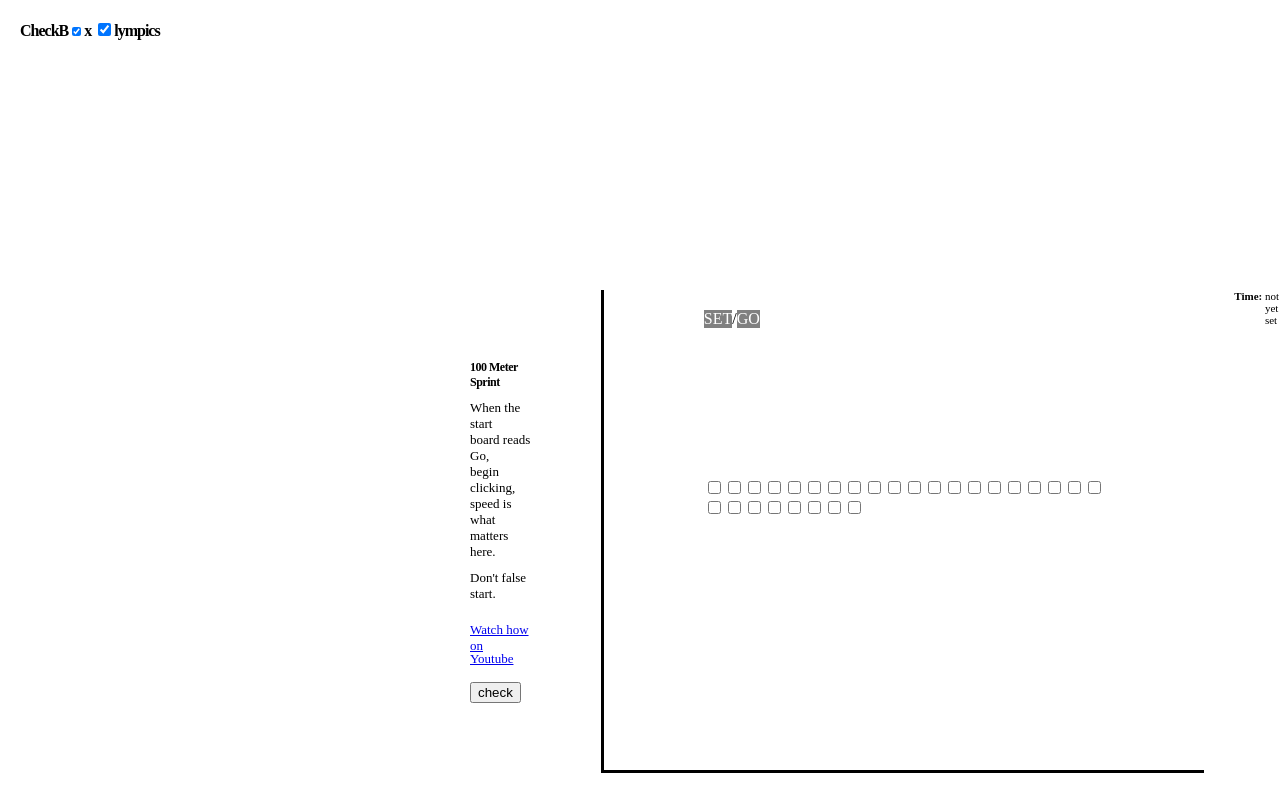
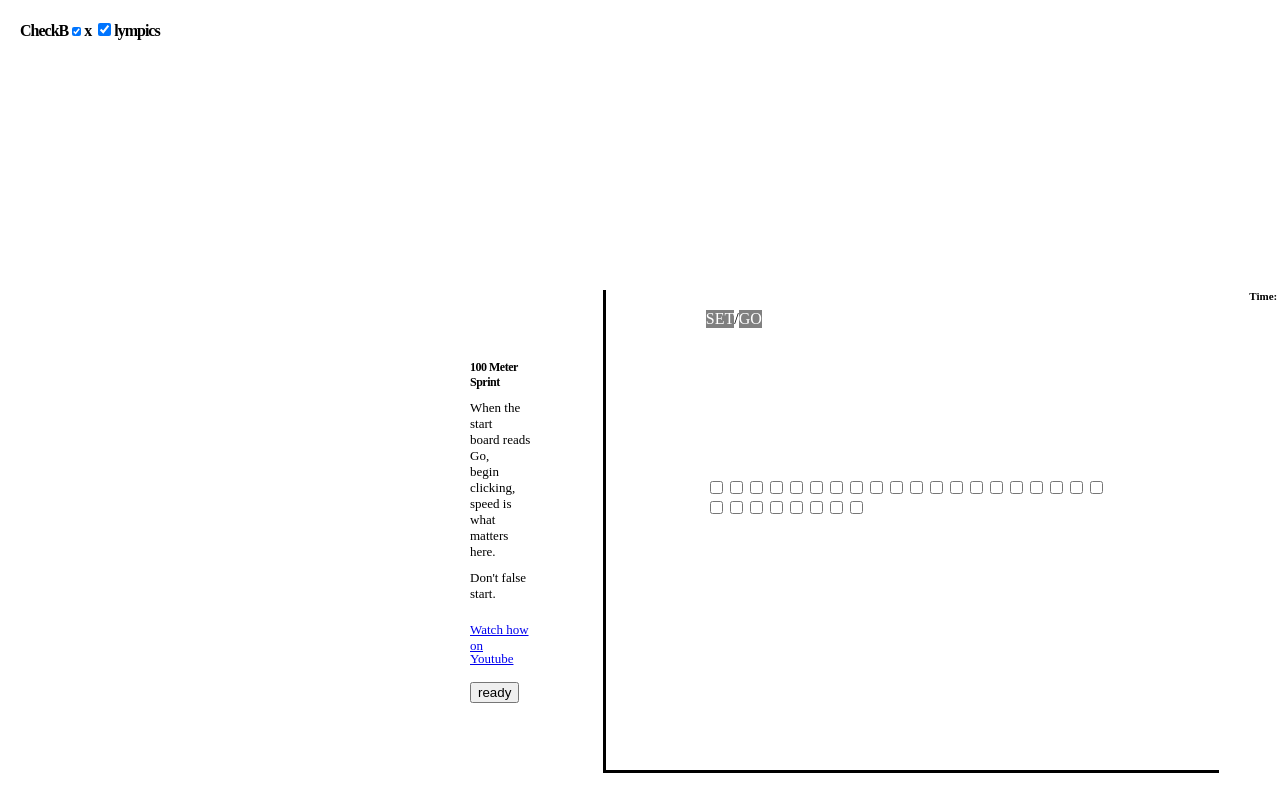
Before and after one commit to takeru0604twitter/CheckboxOlympics, a Nuxt app in the folder CheckboxOlympics/: page / in a window 1280 px wide. Built offline with nearby package versions, Linux system fonts and the light colour scheme.

Commit message:
Update index.vue

```diff
--- a/CheckboxOlympics/pages/index.vue
+++ b/CheckboxOlympics/pages/index.vue
@@ -17,7 +17,9 @@
           <div class="k"><a href="https://checkboxolympics.com/#:~:text=Watch%20how%20on%20YouTube">Watch how on </a></div>
           <div class="l"><a href="https://checkboxolympics.com/#:~:text=Watch%20how%20on%20YouTube">Youtube</a></div>
         </div>
-        <div class="m"><button>check</button></div>
+        <div class="m">
+          <button @click="ready">ready</button>
+        </div>
       </div>
 
       <div class="box2">
@@ -30,8 +32,9 @@
       </div>
 
       <div class="box3">
-        <div class="o">Time:&nbsp;</div>
-        <div class="p">not yet set</div>
+        <div @click="Time" class="o">Time:&nbsp;</div>
+        <!-- <div class="p">not yet set</div> -->
+        <div class="p">{{ time }}</div>
       </div>
     </div>
   </div>
@@ -39,7 +42,31 @@
 
 <script>
 export default {
+  data() {
+    return {
+      time: undefined,
+      a: undefined,
+      b: 0
+    }
+  },
+  methods: {
+    ready() {
+      console.log('check button is pushed')
+      const setButton = document.getElementsByClassName('q')[0]
 
+      setButton.style.backgroundColor = 'orange'
+
+      setTimeout('console.log(s)',3);
+
+      const GOButton =document.getElementsByClassName('s')[0]
+
+      GOButton.style.backgroundColor = 'green'
+    },
+    Time() {
+      const date = new Date()
+      this.time = date
+    }
+  }
 }
 </script>
 
```
